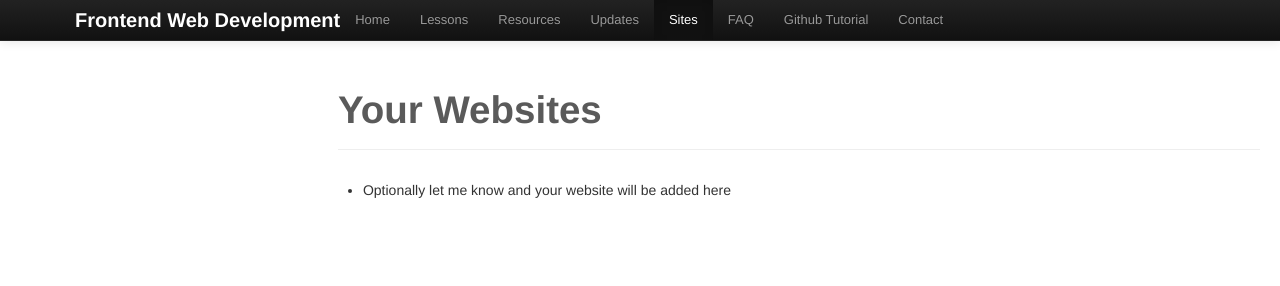
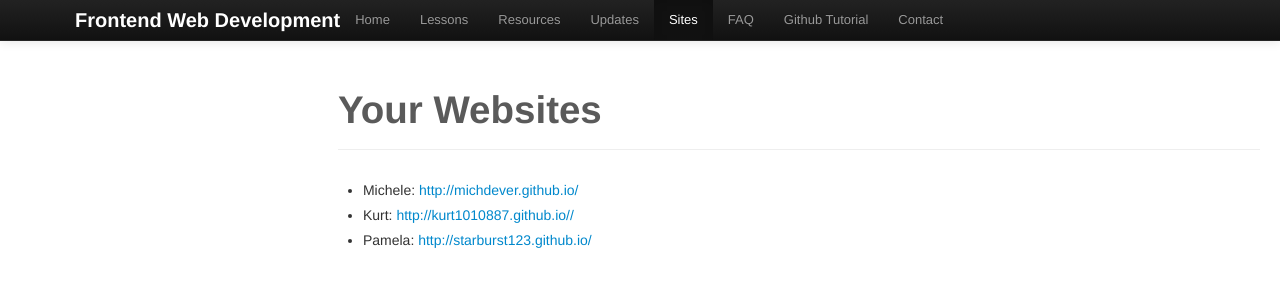
Before and after one commit to frontendweb/frontendweb.github.com, a website: page sites.html in a window 1280 px wide. Drawn offline with Linux system fonts and the light colour scheme.

Commit message:
Added the sites I accidentally deleted

```diff
--- a/sites.html
+++ b/sites.html
@@ -63,7 +63,9 @@
 						<h1>Your Websites <small></small></h1>
 					</div>
 					<ul>
-		        		<li>Optionally let me know and your website will be added here</li>
+		        		<li>Michele: <a href="http://michdever.github.io/" target="_blank">http://michdever.github.io/</a></li>
+						<li>Kurt: <a href="http://kurt1010887.github.io//" target="_blank">http://kurt1010887.github.io//</a></li>
+						<li>Pamela: <a href="http://starburst123.github.io/" target="_blank">http://starburst123.github.io/</a></li>
 		      		</ul>
 				</section>
 			</div>
```
